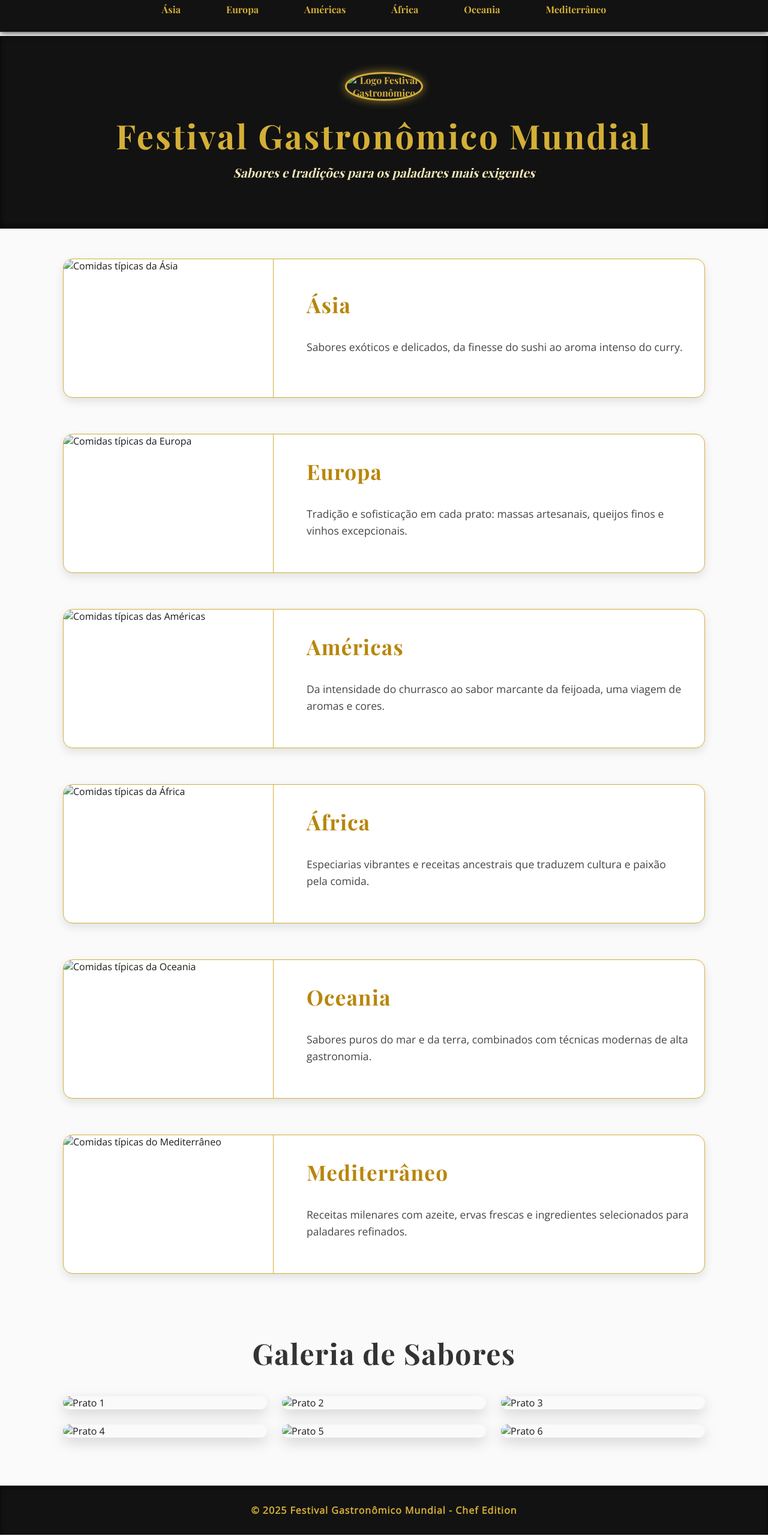
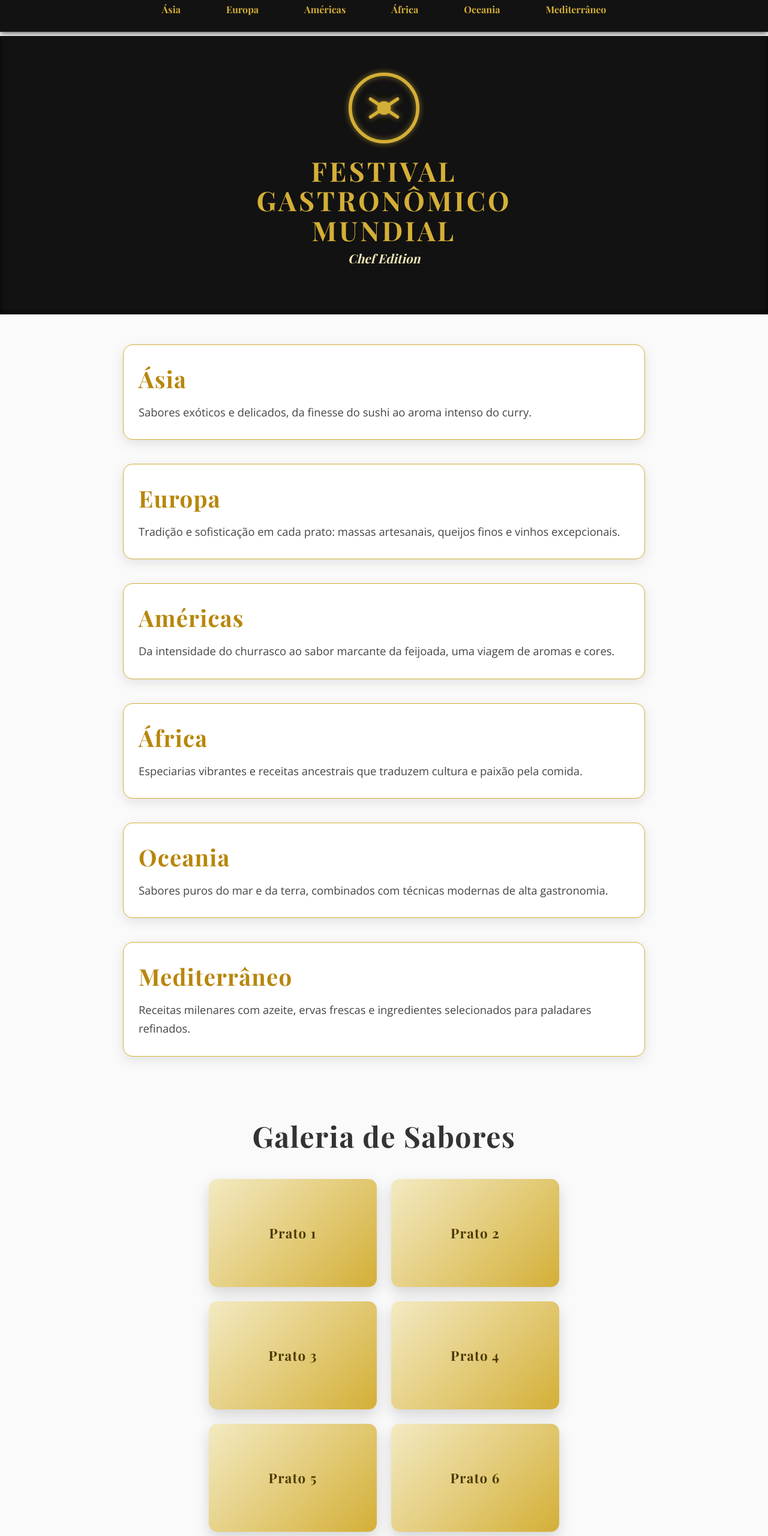
Before and after one commit to Henry-star-dev/traineee, a plain HTML site: page index.html in a window 1280 px wide. Shown: the part 20-2580 px from the top of the page at 60% size. Drawn offline with nearby package versions, Linux system fonts and the light colour scheme.

Commit message:
Update index.html

```diff
--- a/index.html
+++ b/index.html
@@ -6,7 +6,6 @@
   <title>Festival Gastronômico Mundial - Chef Edition</title>
   <link href="https://fonts.googleapis.com/css2?family=Playfair+Display:wght@700&family=Open+Sans&display=swap" rel="stylesheet" />
   <style>
-    /* RESET */
     * {
       box-sizing: border-box;
     }
@@ -16,10 +15,9 @@
       background-color: #fafafa;
       color: #1a1a1a;
       scroll-behavior: smooth;
-      padding-top: 80px; /* espaço para menu fixo */
+      padding-top: 80px;
     }
 
-    /* MENU FIXO */
     nav {
       position: fixed;
       top: 0;
@@ -34,7 +32,7 @@
     nav button {
       background: transparent;
       border: none;
-      color: #d4af37; /* dourado */
+      color: #d4af37;
       font-weight: 700;
       font-size: 1rem;
       margin: 0 18px;
@@ -51,7 +49,6 @@
       border-bottom: 2px solid #d4af37;
     }
 
-    /* HEADER */
     header {
       text-align: center;
       padding: 60px 20px 80px;
@@ -59,21 +56,25 @@
       color: #d4af37;
       font-family: 'Playfair Display', serif;
       box-shadow: inset 0 -4px 8px #000000aa;
+      position: relative;
     }
-    header img.logo {
-      max-width: 130px;
-      margin-bottom: 20px;
-      border-radius: 50%;
-      border: 3px solid #d4af37;
-      box-shadow: 0 0 15px #d4af37aa;
-      background: #1a1a1a;
+
+    /* Logo minimalista SVG inline */
+    .logo-svg {
+      width: 120px;
+      height: 120px;
+      margin: 0 auto 20px;
+      display: block;
+      filter: drop-shadow(0 0 5px #d4af37aa);
     }
-    header h1 {
-      font-size: 3.5rem;
-      margin: 0 0 10px;
-      letter-spacing: 3px;
+    .logo-text {
+      font-size: 2.8rem;
+      letter-spacing: 4px;
+      margin: 0 0 8px;
+      font-weight: 700;
+      line-height: 1.1;
     }
-    header p {
+    .logo-subtext {
       font-size: 1.3rem;
       font-style: italic;
       font-weight: 400;
@@ -81,9 +82,8 @@
       margin: 0;
     }
 
-    /* SEÇÃO PRINCIPAL */
     section.categories {
-      max-width: 1100px;
+      max-width: 900px;
       margin: 50px auto 100px;
       padding: 0 15px;
     }
@@ -97,54 +97,35 @@
     }
 
     article.category {
-      display: flex;
-      gap: 30px;
-      margin-bottom: 60px;
-      border: 1.5px solid #d4af37;
+      background: #fff;
+      border: 1.8px solid #d4af37;
       border-radius: 16px;
-      overflow: hidden;
-      background: #fff;
-      box-shadow: 0 6px 15px rgba(0,0,0,0.1);
+      padding: 30px 25px;
+      margin-bottom: 40px;
+      box-shadow: 0 6px 20px rgba(0,0,0,0.1);
       transition: box-shadow 0.3s ease;
+      color: #222;
     }
     article.category:hover {
-      box-shadow: 0 10px 30px rgba(0,0,0,0.15);
+      box-shadow: 0 12px 38px rgba(0,0,0,0.18);
     }
-    article.category img {
-      width: 350px;
-      height: 230px;
-      object-fit: cover;
-      flex-shrink: 0;
-      border-right: 1.5px solid #d4af37;
-      transition: transform 0.3s ease;
-    }
-    article.category:hover img {
-      transform: scale(1.05);
-    }
-    article.category .content {
-      padding: 30px 25px;
-      display: flex;
-      flex-direction: column;
-      justify-content: center;
-      color: #222;
-    }
-    article.category .content h3 {
+    article.category h3 {
       font-family: 'Playfair Display', serif;
-      font-size: 2.2rem;
+      font-size: 2.4rem;
       margin-top: 0;
-      margin-bottom: 15px;
+      margin-bottom: 14px;
       color: #b8860b;
       letter-spacing: 1.2px;
     }
-    article.category .content p {
-      font-size: 1.1rem;
-      line-height: 1.6;
+    article.category p {
+      font-size: 1.15rem;
+      line-height: 1.7;
       color: #444;
+      margin: 0;
     }
 
-    /* GALERIA */
     section.gallery {
-      max-width: 1100px;
+      max-width: 900px;
       margin: 0 auto 80px;
       padding: 0 15px;
     }
@@ -157,23 +138,28 @@
       letter-spacing: 1.5px;
     }
     .gallery-grid {
-      display: grid;
-      grid-template-columns: repeat(auto-fit,minmax(280px,1fr));
-      gap: 25px;
+      display: flex;
+      flex-wrap: wrap;
+      justify-content: center;
+      gap: 24px;
     }
-    .gallery-grid img {
-      width: 100%;
+    .gallery-grid > div {
+      width: 280px;
+      height: 180px;
+      background: linear-gradient(135deg, #f3eac2, #d4af37);
       border-radius: 14px;
-      box-shadow: 0 8px 22px rgba(0,0,0,0.15);
-      cursor: pointer;
-      transition: transform 0.35s ease, box-shadow 0.35s ease;
-    }
-    .gallery-grid img:hover {
-      transform: scale(1.07);
-      box-shadow: 0 14px 38px rgba(0,0,0,0.25);
+      box-shadow: 0 10px 25px rgba(0,0,0,0.15);
+      display: flex;
+      align-items: center;
+      justify-content: center;
+      color: #4b3a00;
+      font-family: 'Playfair Display', serif;
+      font-size: 1.4rem;
+      font-weight: 700;
+      letter-spacing: 1.2px;
+      user-select: none;
     }
 
-    /* FOOTER */
     footer {
       background-color: #121212;
       color: #d4af37;
@@ -185,17 +171,14 @@
       box-shadow: inset 0 4px 6px #000000aa;
     }
 
-    /* RESPONSIVO */
     @media (max-width: 950px) {
       article.category {
-        flex-direction: column;
         max-width: 95%;
       }
-      article.category img {
-        width: 100%;
-        height: auto;
-        border-right: none;
-        border-bottom: 1.5px solid #d4af37;
+      .gallery-grid > div {
+        width: 90vw;
+        max-width: 350px;
+        height: 200px;
       }
     }
   </style>
@@ -212,59 +195,45 @@
   </nav>
 
   <header>
-    <img src="logo-festival.png" alt="Logo Festival Gastronômico" class="logo" />
-    <h1>Festival Gastronômico Mundial</h1>
-    <p>Sabores e tradições para os paladares mais exigentes</p>
+    <svg class="logo-svg" viewBox="0 0 64 64" aria-hidden="true" focusable="false" xmlns="http://www.w3.org/2000/svg" >
+      <circle cx="32" cy="32" r="30" stroke="#d4af37" stroke-width="3" fill="none"/>
+      <path d="M20 40 L44 24 M20 24 L44 40" stroke="#d4af37" stroke-width="3" stroke-linecap="round" />
+      <circle cx="32" cy="32" r="6" fill="#d4af37" />
+    </svg>
+    <h1 class="logo-text">FESTIVAL<br>GASTRONÔMICO<br>MUNDIAL</h1>
+    <p class="logo-subtext">Chef Edition</p>
   </header>
 
   <section class="categories">
 
     <article class="category" id="asia">
-      <img src="asia-comida.jpg" alt="Comidas típicas da Ásia" />
-      <div class="content">
       <h3>Ásia</h3>
       <p>Sabores exóticos e delicados, da finesse do sushi ao aroma intenso do curry.</p>
-      </div>
     </article>
 
     <article class="category" id="europa">
-      <img src="europa-comida.jpg" alt="Comidas típicas da Europa" />
-      <div class="content">
       <h3>Europa</h3>
       <p>Tradição e sofisticação em cada prato: massas artesanais, queijos finos e vinhos excepcionais.</p>
-      </div>
     </article>
 
     <article class="category" id="americas">
-      <img src="america-comida.jpg" alt="Comidas típicas das Américas" />
-      <div class="content">
       <h3>Américas</h3>
       <p>Da intensidade do churrasco ao sabor marcante da feijoada, uma viagem de aromas e cores.</p>
-      </div>
     </article>
 
     <article class="category" id="africa">
-      <img src="africa-comida.jpg" alt="Comidas típicas da África" />
-      <div class="content">
       <h3>África</h3>
       <p>Especiarias vibrantes e receitas ancestrais que traduzem cultura e paixão pela comida.</p>
-      </div>
     </article>
 
     <article class="category" id="oceania">
-      <img src="oceania-comida.jpg" alt="Comidas típicas da Oceania" />
-      <div class="content">
       <h3>Oceania</h3>
       <p>Sabores puros do mar e da terra, combinados com técnicas modernas de alta gastronomia.</p>
-      </div>
     </article>
 
     <article class="category" id="mediterraneo">
-      <img src="mediterraneo-comida.jpg" alt="Comidas típicas do Mediterrâneo" />
-      <div class="content">
       <h3>Mediterrâneo</h3>
       <p>Receitas milenares com azeite, ervas frescas e ingredientes selecionados para paladares refinados.</p>
-      </div>
     </article>
 
   </section>
@@ -272,12 +241,12 @@
   <section class="gallery">
     <h2>Galeria de Sabores</h2>
     <div class="gallery-grid">
-      <img src="foto1.jpg" alt="Prato 1" />
-      <img src="foto2.jpg" alt="Prato 2" />
-      <img src="foto3.jpg" alt="Prato 3" />
-      <img src="foto4.jpg" alt="Prato 4" />
-      <img src="foto5.jpg" alt="Prato 5" />
-      <img src="foto6.jpg" alt="Prato 6" />
+      <div>Prato 1</div>
+      <div>Prato 2</div>
+      <div>Prato 3</div>
+      <div>Prato 4</div>
+      <div>Prato 5</div>
+      <div>Prato 6</div>
     </div>
   </section>
 
@@ -286,7 +255,7 @@
   </footer>
 
   <script>
-    const menuHeight = 80; // altura do menu fixo em px (igual ao padding-top do body)
+    const menuHeight = 80;
 
     function scrollToSection(id) {
       const el = document.getElementById(id);
@@ -295,6 +264,5 @@
       window.scrollTo({ top: topPos, behavior: 'smooth' });
     }
   </script>
-
 </body>
 </html>
```
Lines whose indentation alone changed are shown as unchanged.
